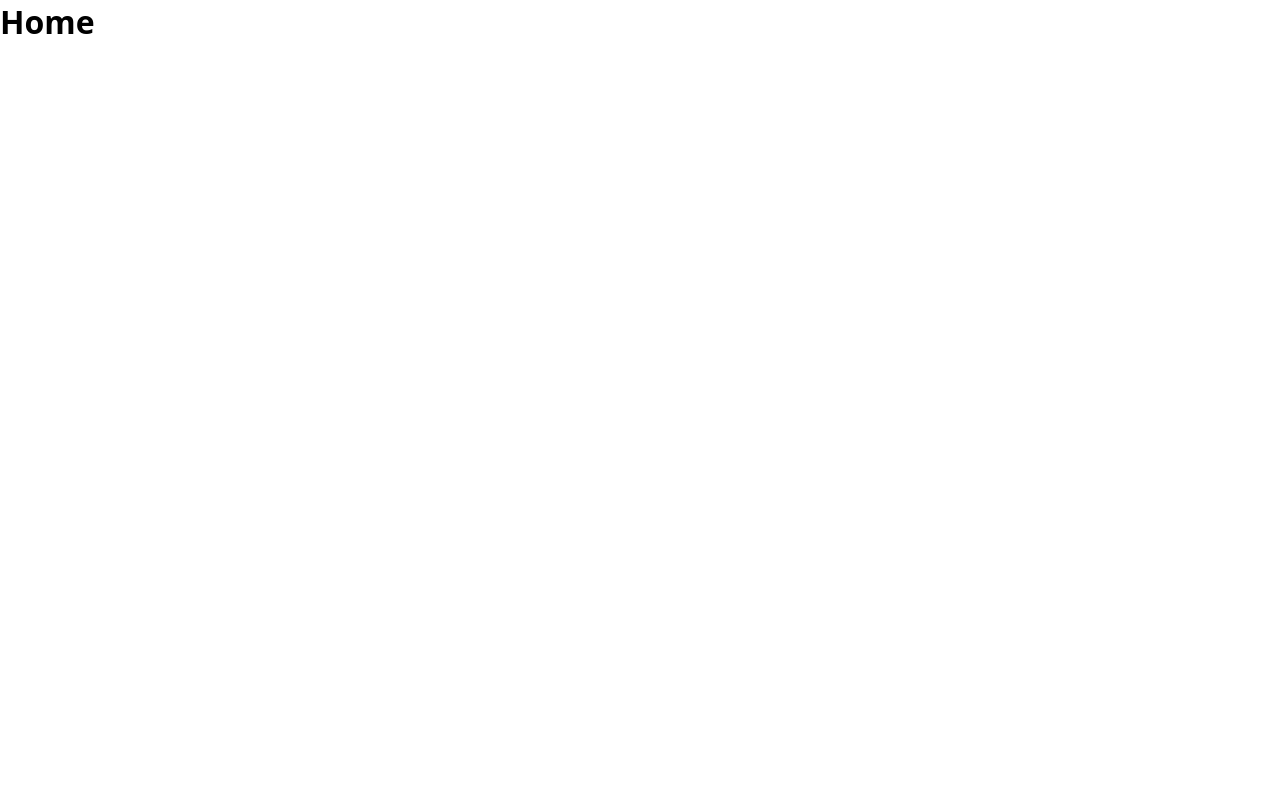
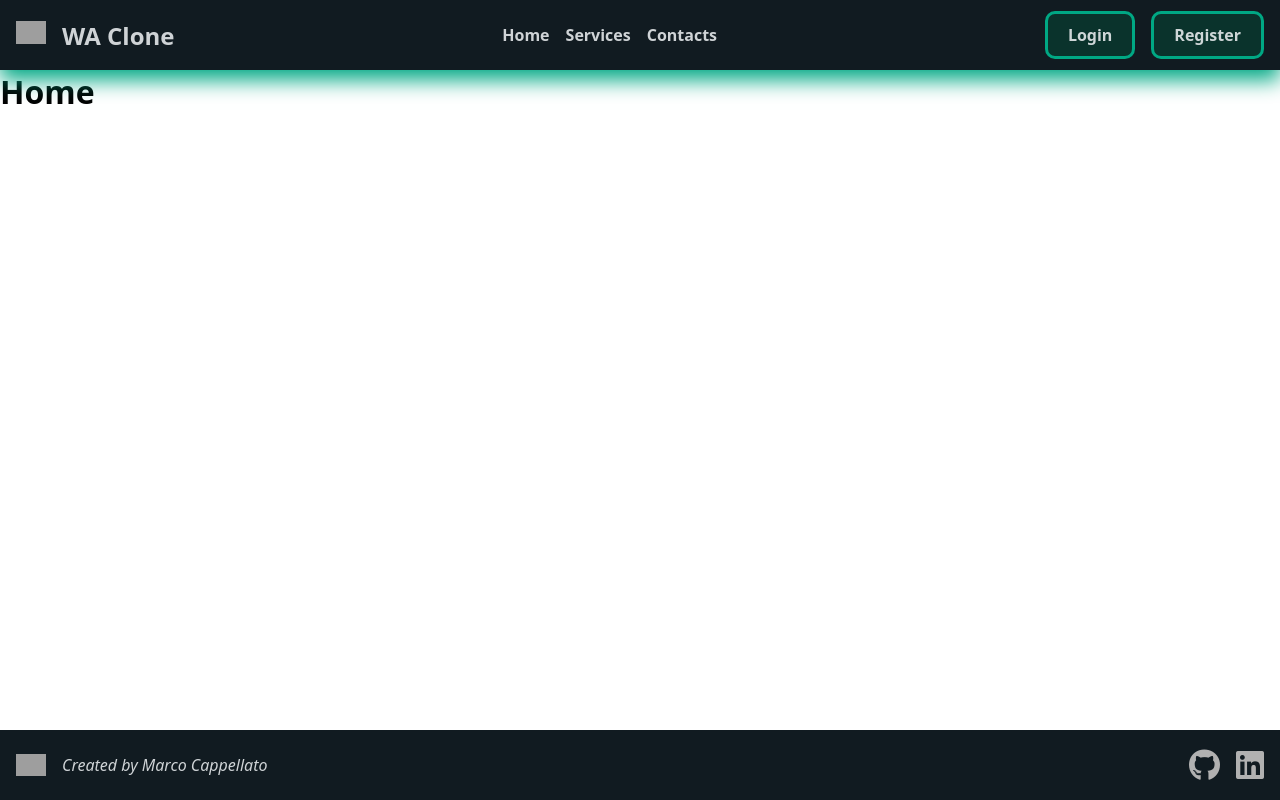
Before and after one commit to Marcap00/wa-clone, a Vue app in the folder wa-clone-fe/: page / in a window 1280 px wide. Built offline with nearby package versions, Linux system fonts and the light colour scheme; grey boxes are pictures that could not be loaded.

Commit message:
Add AppFooter and AppHeader and added control route path for appearing and disappering

```diff
--- a/wa-clone-fe/src/App.vue
+++ b/wa-clone-fe/src/App.vue
@@ -1,9 +1,16 @@
 <script setup>
-import { RouterView } from 'vue-router'
+import { RouterView, useRoute } from 'vue-router'
+import AppHeader from './components/general/AppHeader.vue'
+import AppFooter from './components/general/AppFooter.vue'
+import { computed } from 'vue'
+const route = useRoute()
+const isDashboardPage = computed(() => route.path.includes('dashboard'))
 </script>
 
 <template>
+    <AppHeader v-if="!isDashboardPage" />
     <RouterView />
+    <AppFooter v-if="!isDashboardPage" />
 </template>
 
 <style lang="scss">
```
